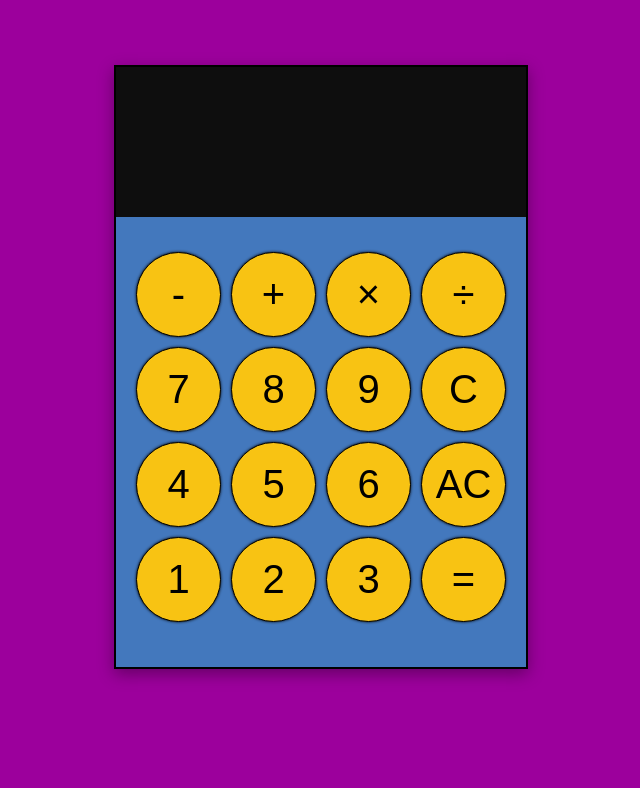
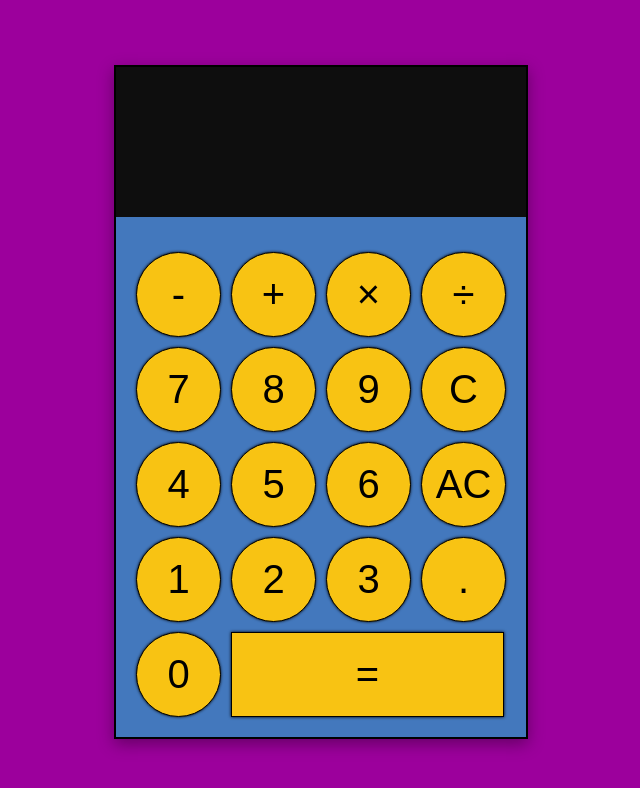
Before and after one commit to losandies/react-calculator, a React (Create React App) app: page / in a window 1280 px wide. Shown: the top 788 px of the page, without its empty margins (319-959 px from the left). Built offline with nearby package versions, Linux system fonts and the light colour scheme.

Commit message:
completed basic calculator functionality

```diff
--- a/package.json
+++ b/package.json
@@ -9,6 +9,7 @@
     "react": "^17.0.2",
     "react-dom": "^17.0.2",
     "react-scripts": "4.0.3",
+    "string-math": "^1.2.2",
     "web-vitals": "^1.1.2"
   },
   "scripts": {
--- a/src/App.css
+++ b/src/App.css
@@ -12,7 +12,7 @@ h1 {
 .app {
 	background-color: rgb(67, 120, 189);
 	width: 410px;
-	height: 600px;
+	height: 670px;
 	margin: 0 auto;
 	margin-top: 65px;
 
--- a/src/App.js
+++ b/src/App.js
@@ -2,42 +2,44 @@ import { useState } from 'react';
 import './App.css';
 import CalculatorKeys from './components/CalculatorKeys';
 import CalculatorResult from './components/CalculatorResult';
+const stringMath = require('string-math');
 
 function App() {
 	const [input, setInput] = useState([]);
-	const [operator, setOperator] = useState('');
 
 	const handleClick = (button) => {
-		const clearAll = () => {
-			setInput('');
-			setOperator('');
-		};
+		setInput(input + button);
 
-		const backspace = () => {
-			setInput(input.pop());
-		};
-
-		const calculate = (input) => {};
-
-		if (button === '-' || button === '+' || button === '÷' || button === '×') {
-			setOperator(button);
+		if (button === '=') {
+			calculate(input);
 		} else if (button === 'AC') {
 			clearAll();
 		} else if (button === 'C') {
 			backspace();
-		} else if (button === '=') {
-			calculate(input);
-		} else {
-			setInput(input + button);
 		}
+	};
 
-		console.log(operator);
+	const clearAll = () => {
+		setInput('');
+	};
+
+	const backspace = () => {
+		setInput(input.slice(0, -1));
+	};
+
+	const calculate = (array) => {
+		const answer = stringMath(array.toString());
+		setInput(answer);
 	};
 
 	return (
 		<div className="app">
 			<CalculatorResult input={input} />
-			<CalculatorKeys handleClick={handleClick} />
+			<CalculatorKeys
+				handleClick={handleClick}
+				clearAll={clearAll}
+				clearOne={backspace}
+			/>
 		</div>
 	);
 }
--- a/src/components/CalcualtorKeys.css
+++ b/src/components/CalcualtorKeys.css
@@ -7,7 +7,7 @@
 	left: 5px;
 }
 
-button {
+.small-button {
 	margin: 5px;
 	font-size: 40px;
 	width: 85px;
@@ -19,11 +19,22 @@ button {
 	box-shadow: 0 0 3px black;
 }
 
-button:hover {
+.small-button:hover {
 	background-color: rgb(235, 180, 0);
 	box-shadow: rgba(17, 12, 46, 0.15) 0px 48px 100px 0px;
 }
 
-button:active {
+.small-button:active {
 	transform: scale(0.98);
 }
+
+.extended-button {
+	margin: 5px;
+	font-size: 40px;
+	width: 273px;
+	height: 85px;
+	border: solid;
+	background-color: rgb(248, 195, 19);
+	border: 1px solid black;
+	box-shadow: 0 0 3px black;
+}
--- a/src/components/CalculatorKeys.js
+++ b/src/components/CalculatorKeys.js
@@ -1,56 +1,134 @@
 import React from 'react';
 import './CalcualtorKeys.css';
 
-const CalculatorKeys = ({ handleClick }) => {
+const CalculatorKeys = ({ handleClick, clearAll, clearOne }) => {
 	return (
 		<div className="calculator-buttons">
-			<button value="-" onClick={(e) => handleClick(e.target.value)}>
+			<button
+				className="small-button"
+				value="-"
+				onClick={(e) => handleClick(e.target.value)}
+			>
 				-
 			</button>
 
-			<button value="+" onClick={(e) => handleClick(e.target.value)}>
+			<button
+				className="small-button"
+				value="+"
+				onClick={(e) => handleClick(e.target.value)}
+			>
 				+
 			</button>
-			<button value="×" onClick={(e) => handleClick(e.target.value)}>
+			<button
+				className="small-button"
+				value="*"
+				onClick={(e) => handleClick(e.target.value)}
+			>
 				×
 			</button>
-			<button value="÷" onClick={(e) => handleClick(e.target.value)}>
+			<button
+				className="small-button"
+				value="/"
+				onClick={(e) => handleClick(e.target.value)}
+			>
 				÷
 			</button>
-			<button value="7" onClick={(e) => handleClick(e.target.value)}>
+			<button
+				className="small-button"
+				value="7"
+				onClick={(e) => handleClick(e.target.value)}
+			>
 				7
 			</button>
-			<button value="8" onClick={(e) => handleClick(e.target.value)}>
+			<button
+				className="small-button"
+				value="8"
+				onClick={(e) => handleClick(e.target.value)}
+			>
 				8
 			</button>
-			<button value="9" onClick={(e) => handleClick(e.target.value)}>
+			<button
+				className="small-button"
+				value="9"
+				onClick={(e) => handleClick(e.target.value)}
+			>
 				9
 			</button>
-			<button value="C" onClick={(e) => handleClick(e.target.value)}>
+			<button
+				className="small-button"
+				value="C"
+				onClick={(e) => handleClick(e.target.value)}
+			>
 				C
 			</button>
-			<button value="4" onClick={(e) => handleClick(e.target.value)}>
+			<button
+				className="small-button"
+				value="4"
+				onClick={(e) => handleClick(e.target.value)}
+			>
 				4
 			</button>
-			<button value="5" onClick={(e) => handleClick(e.target.value)}>
+			<button
+				className="small-button"
+				value="5"
+				onClick={(e) => handleClick(e.target.value)}
+			>
 				5
 			</button>
-			<button value="6" onClick={(e) => handleClick(e.target.value)}>
+			<button
+				className="small-button"
+				value="6"
+				onClick={(e) => handleClick(e.target.value)}
+			>
 				6
 			</button>
-			<button value="AC" onClick={(e) => handleClick(e.target.value)}>
+			<button
+				className="small-button"
+				value="AC"
+				onClick={(e) => handleClick(e.target.value)}
+			>
 				AC
 			</button>
-			<button value="1" onClick={(e) => handleClick(e.target.value)}>
+			<button
+				className="small-button"
+				value="1"
+				onClick={(e) => handleClick(e.target.value)}
+			>
 				1
 			</button>
-			<button value="2" onClick={(e) => handleClick(e.target.value)}>
+			<button
+				className="small-button"
+				value="2"
+				onClick={(e) => handleClick(e.target.value)}
+			>
 				2
 			</button>
-			<button value="3" onClick={(e) => handleClick(e.target.value)}>
+			<button
+				className="small-button"
+				value="3"
+				onClick={(e) => handleClick(e.target.value)}
+			>
 				3
 			</button>
-			<button value="=" onClick={(e) => handleClick(e.target.value)}>
+			<button
+				className="small-button"
+				value="."
+				onClick={(e) => handleClick(e.target.value)}
+			>
+				.
+			</button>
+			<button
+				className="small-button"
+				value="0"
+				onClick={(e) => handleClick(e.target.value)}
+			>
+				0
+			</button>
+			<button
+				className="extended-button"
+				value="="
+				onClick={(e) => handleClick(e.target.value)}
+			>
 				=
 			</button>
 		</div>
```
Also changed, not shown: 1 other file (tests, documents, lock files or other folders).
